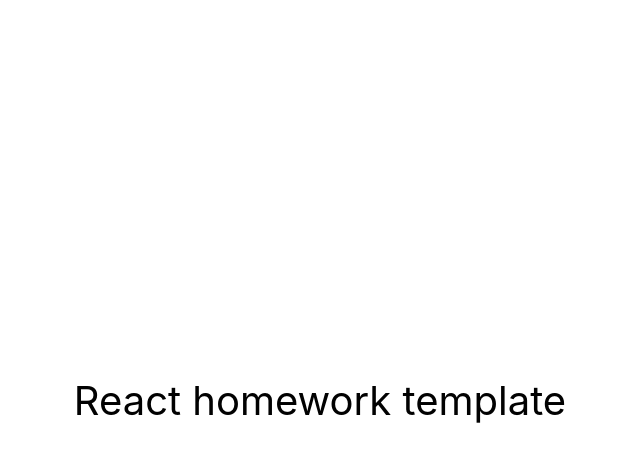
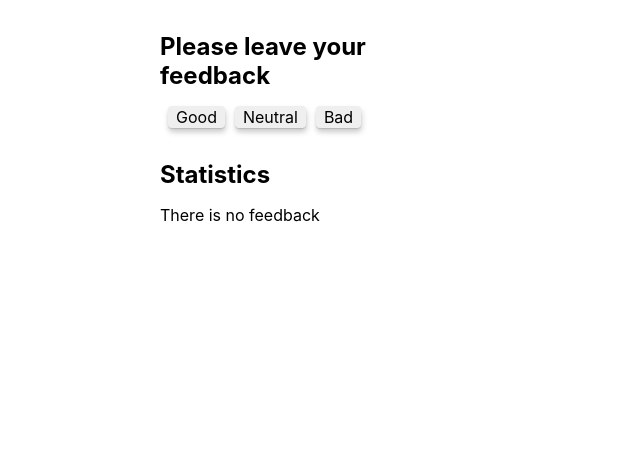
Before and after one commit to serhii-vasylenko/goit-react-hw-04-feedback, a React (Create React App) app: page / in a window 1280 px wide. Shown: the top 462 px of the page, without its empty margins (320-960 px from the left). Built offline with nearby package versions, Linux system fonts and the light colour scheme.

Commit message:
app refactored

```diff
--- /dev/null
+++ b/src/components/App/App.jsx
@@ -0,0 +1,64 @@
+import React, { useState } from 'react';
+import FeedbackOptions from 'components/FeedbackOptions/FeedbackOptions';
+import Statistics from 'components/Statistics/Statistics';
+import Section from 'components/Section/Section';
+import Notification from 'components/Notification/Notification';
+
+const App = () => {
+  const [good, setGood] = useState(0);
+  const [neutral, setNeutral] = useState(0);
+  const [bad, setBad] = useState(0);
+
+  const options = { good, neutral, bad };
+  const keys = Object.keys(options);
+  const values = Object.values(options);
+
+  const handleIncement = option => {
+    switch (option) {
+      case 'good':
+        setGood(state => state + 1);
+        break;
+      case 'neutral':
+        setNeutral(state => state + 1);
+        break;
+      case 'bad':
+        setBad(state => state + 1);
+        break;
+      default:
+        return;
+    }
+  };
+
+  const countTotalFeedback = () => {
+    return values.reduce((acc, val) => acc + val, 0);
+  };
+
+  const countPositiveFeedbackPercentage = () => {
+    return countTotalFeedback() > 0
+      ? Math.round((good * 100) / countTotalFeedback())
+      : 0;
+  };
+
+  return (
+    <>
+      <Section title="Please leave your feedback">
+        <FeedbackOptions options={keys} onLeaveFeedback={handleIncement} />
+      </Section>
+
+      <Section title="Statistics">
+        {countTotalFeedback() === 0 ? (
+          <Notification message="There is no feedback"></Notification>
+        ) : (
+          <Statistics
+            good={good}
+            neutral={neutral}
+            bad={bad}
+            total={countTotalFeedback()}
+            positivePercentage={countPositiveFeedbackPercentage()}
+          />
+        )}
+      </Section>
+    </>
+  );
+};
+export default App;
--- /dev/null
+++ b/src/components/FeedbackOptions/FeedbackOptions.jsx
@@ -0,0 +1,24 @@
+import PropTypes from 'prop-types';
+
+import { List, Button } from './FeedbackOptions.styled';
+
+const FeedbackOptions = ({ options, onLeaveFeedback }) => {
+  return (
+    <List>
+      {options.map(option => {
+        return (
+          <li key={option}>
+            <Button onClick={() => onLeaveFeedback(option)}>{option}</Button>
+          </li>
+        );
+      })}
+    </List>
+  );
+};
+
+export default FeedbackOptions;
+
+FeedbackOptions.propTypes = {
+  options: PropTypes.array.isRequired,
+  onLeaveFeedback: PropTypes.func.isRequired,
+};
--- /dev/null
+++ b/src/components/FeedbackOptions/FeedbackOptions.styled.jsx
@@ -0,0 +1,35 @@
+import styled from '@emotion/styled';
+
+export const List = styled.ul({
+  display: 'flex',
+  flexWrap: 'wrap',
+  gap: '10px',
+  paddingLeft: '8px',
+});
+
+export const Button = styled.button({
+  display: 'flex',
+  justifyContent: 'center',
+  alignItems: 'center',
+
+  paddingLeft: '8px',
+  paddingRight: '8px',
+
+  textTransform: 'capitalize',
+
+  border: 'none',
+  borderRadius: '4px',
+
+  fontFamily: 'inherit',
+  fontSize: '16px',
+
+  cursor: 'pointer',
+
+  boxShadow: `0px 1px 1px rgba(0, 0, 0, 0.12), 0px 4px 4px rgba(0, 0, 0, 0.06),
+    1px 4px 6px rgba(0, 0, 0, 0.16)`,
+
+  '&:hover': {
+    backgroundColor: '#2196f3',
+    color: '#fff',
+  },
+});
--- /dev/null
+++ b/src/components/Notification/Notification.jsx
@@ -0,0 +1,15 @@
+import PropTypes from 'prop-types';
+
+const Notification = ({ message }) => {
+  return (
+    <>
+      <p>{message}</p>
+    </>
+  );
+};
+
+export default Notification;
+
+Notification.propTypes = {
+  message: PropTypes.string.isRequired,
+};
--- /dev/null
+++ b/src/components/Section/Section.jsx
@@ -0,0 +1,21 @@
+import PropTypes from 'prop-types';
+
+import {Block, Title} from './Section.styled';
+
+const Section = ({ title, children }) => {
+  return (
+    <>
+      <Block>
+        <Title>{title}</Title>
+        {children}
+      </Block>
+    </>
+  );
+};
+
+export default Section;
+
+Section.propTypes = {
+  title: PropTypes.string.isRequired,
+  children: PropTypes.node,
+};
--- /dev/null
+++ b/src/components/Section/Section.styled.jsx
@@ -0,0 +1,12 @@
+import styled from '@emotion/styled';
+
+export const Block = styled.section({
+  marginLeft: 'auto',
+  marginRight: 'auto',
+  marginTop: '32px',
+  width: '320px',
+});
+
+export const Title = styled.h2({
+  marginBottom: '16px',
+});
--- /dev/null
+++ b/src/components/Statistics/Statistics.jsx
@@ -0,0 +1,35 @@
+import PropTypes from 'prop-types';
+
+import {Paragraph} from './Statistics.styled'
+
+const Statistics = ({ good, neutral, bad, total, positivePercentage }) => {
+  return (
+    <>
+      <Paragraph>
+        Good: <span>{good}</span>
+      </Paragraph>
+      <Paragraph>
+        Neutral: <span>{neutral}</span>
+      </Paragraph>
+      <Paragraph>
+        Bad: <span>{bad}</span>
+      </Paragraph>
+      <Paragraph>
+        Total: <span>{total}</span>
+      </Paragraph>
+      <Paragraph>
+        Positive feedback: <span>{positivePercentage}</span>%
+      </Paragraph>
+    </>
+  );
+};
+
+export default Statistics;
+
+Statistics.propTypes = {
+  good: PropTypes.number.isRequired,
+  neutral: PropTypes.number.isRequired,
+  bad: PropTypes.number.isRequired,
+  total: PropTypes.number.isRequired,
+  positivePercentage: PropTypes.number.isRequired,
+};
--- /dev/null
+++ b/src/components/Statistics/Statistics.styled.jsx
@@ -0,0 +1,7 @@
+import styled from '@emotion/styled';
+
+export const Paragraph = styled.p(
+    {
+        marginBottom: '4px',
+    }
+)
--- a/src/index.css
+++ b/src/index.css
@@ -1,4 +1,10 @@
 @import-normalize; /* bring in normalize.css styles */
+
+@import-normalize; /* bring in normalize.css styles */
+
+* {
+  box-sizing: border-box;
+}
 
 body {
   margin: 0;
@@ -7,9 +13,34 @@ body {
     sans-serif;
   -webkit-font-smoothing: antialiased;
   -moz-osx-font-smoothing: grayscale;
+  ;
 }
 
 code {
   font-family: source-code-pro, Menlo, Monaco, Consolas, 'Courier New',
     monospace;
 }
+
+ul {
+  list-style: none;
+}
+
+h1,
+h2,
+h3,
+h4,
+h5,
+h6,
+p {
+  margin: 0;
+}
+ul,
+ol {
+  margin: 0;
+  padding: 0;
+}
+img {
+  display: block;
+  max-width: 100%;
+  height: auto;
+}
--- a/src/index.js
+++ b/src/index.js
@@ -1,6 +1,6 @@
 import React from 'react';
 import ReactDOM from 'react-dom/client';
-import { App } from 'components/App';
+import  App  from 'components/App/App';
 import './index.css';
 
 ReactDOM.createRoot(document.getElementById('root')).render(
```
Also changed, not shown: src/components/Notification/Notification.styled.jsx (added).
